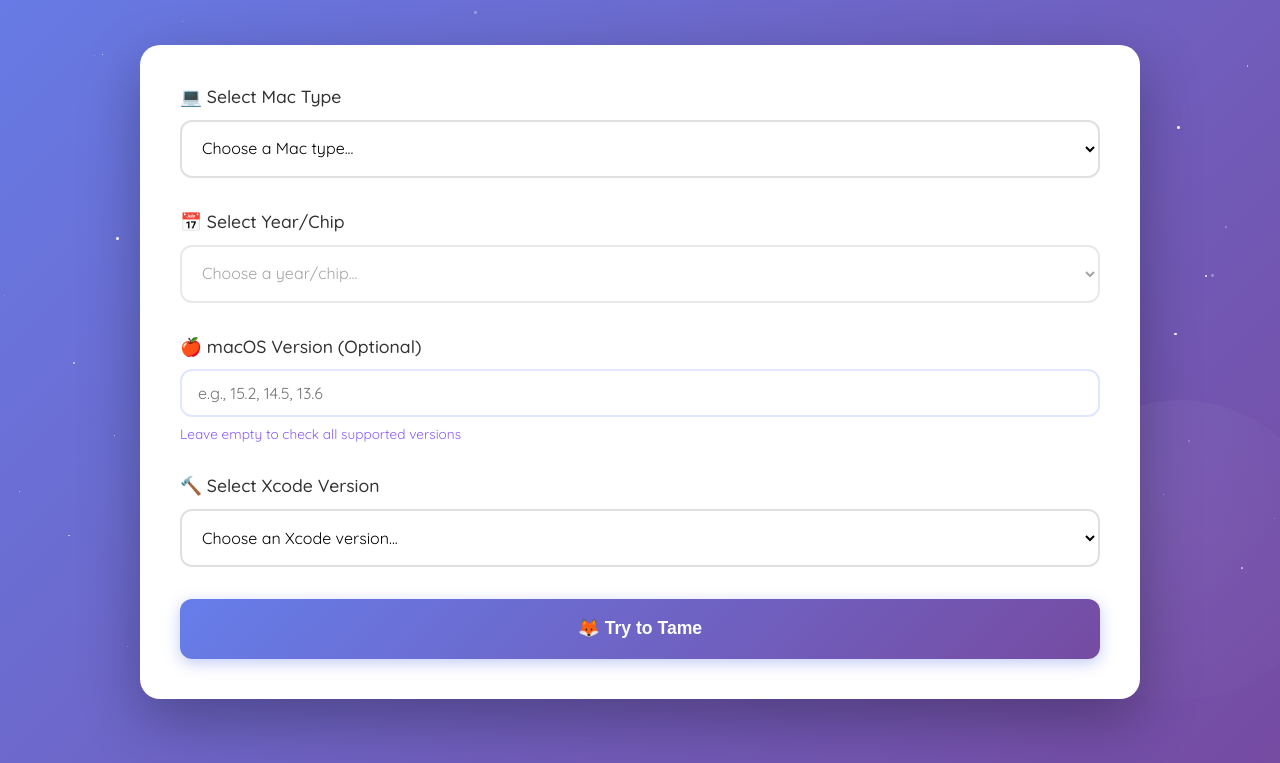
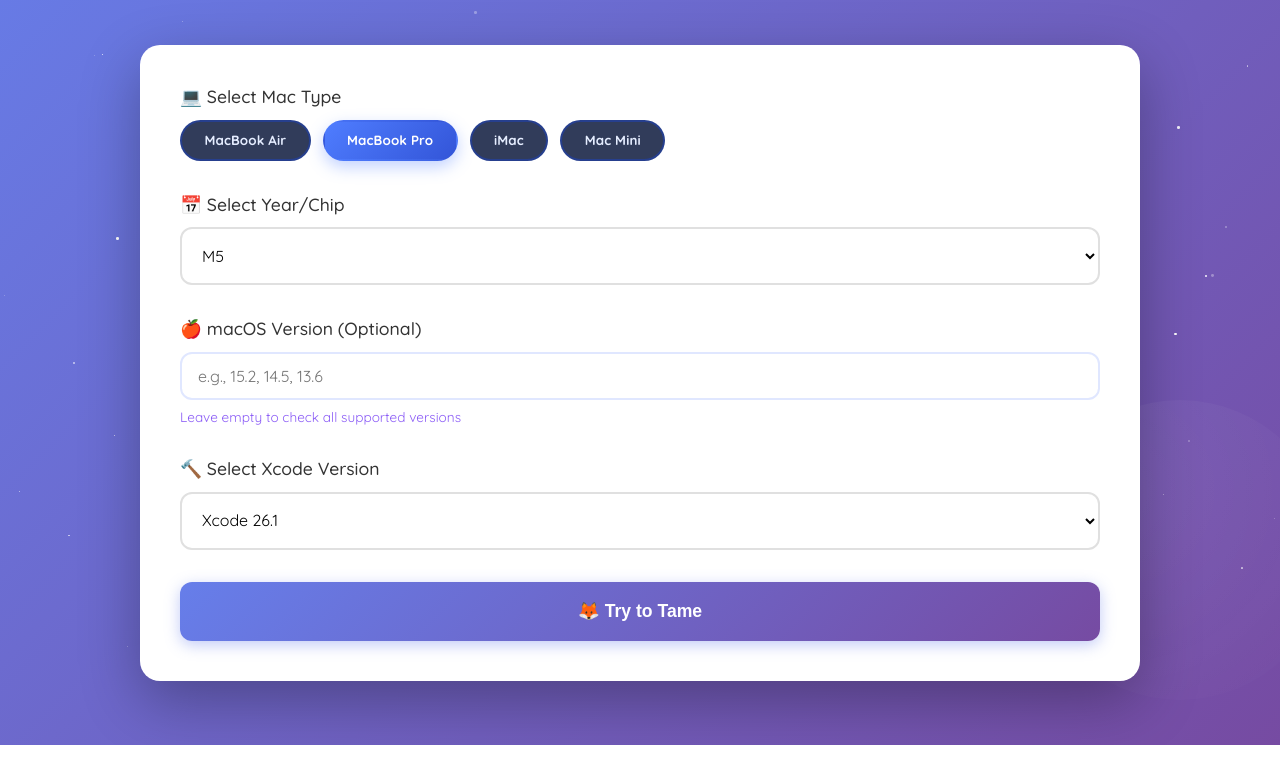
Before and after one commit to PeterPanSwift/MacXcodeMatch, a plain HTML site: page index.html in a window 1280 px wide. Shown: the part 150-913 px from the top of the page. Drawn offline with Linux system fonts and the light colour scheme.

Commit message:
Default to MacBook Pro M5 with Xcode 26.1 selections in UI

```diff
--- a/index.html
+++ b/index.html
@@ -137,6 +137,42 @@
             outline: none;
             border-color: #667eea;
             box-shadow: 0 0 0 3px rgba(102, 126, 234, 0.1);
+        }
+
+        .pill-group {
+            display: flex;
+            gap: 0.75rem;
+            flex-wrap: wrap;
+        }
+
+        .pill-button {
+            border: 2px solid rgba(30, 64, 175, 0.6);
+            background: rgba(13, 27, 62, 0.85);
+            color: #e5edff;
+            padding: 0.65rem 1.4rem;
+            border-radius: 999px;
+            cursor: pointer;
+            font-family: 'Quicksand', sans-serif;
+            font-weight: 600;
+            transition: all 0.2s ease;
+            letter-spacing: 0.01em;
+        }
+
+        .pill-button:hover {
+            border-color: rgba(99, 102, 241, 0.9);
+            color: #ffffff;
+        }
+
+        .pill-button.active {
+            background: linear-gradient(135deg, #4f7dff 0%, #3355d8 100%);
+            color: #ffffff;
+            border-color: transparent;
+            box-shadow: 0 6px 16px rgba(79, 125, 255, 0.35);
+        }
+
+        .pill-button:focus-visible {
+            outline: none;
+            box-shadow: 0 0 0 3px rgba(79, 125, 255, 0.4);
         }
 
         /* Button */
@@ -387,14 +423,17 @@
         <!-- Main card -->
         <div class="card">
             <div class="selection-group">
-                <label for="macTypeSelect">💻 Select Mac Type</label>
-                <select id="macTypeSelect" onchange="updateYearOptions()">
-                    <option value="">Choose a Mac type...</option>
-                    <option value="MacBook Air">MacBook Air</option>
-                    <option value="MacBook Pro">MacBook Pro</option>
-                    <option value="iMac">iMac</option>
-                    <option value="Mac Mini">Mac Mini</option>
-                </select>
+                <label>💻 Select Mac Type</label>
+                <div class="pill-group" id="macTypeGroup">
+                    <button type="button" class="pill-button" data-mac-type="MacBook Air"
+                        onclick="setMacType('MacBook Air')" aria-pressed="false">MacBook Air</button>
+                    <button type="button" class="pill-button" data-mac-type="MacBook Pro"
+                        onclick="setMacType('MacBook Pro')" aria-pressed="false">MacBook Pro</button>
+                    <button type="button" class="pill-button" data-mac-type="iMac" onclick="setMacType('iMac')"
+                        aria-pressed="false">iMac</button>
+                    <button type="button" class="pill-button" data-mac-type="Mac Mini" onclick="setMacType('Mac Mini')"
+                        aria-pressed="false">Mac Mini</button>
+                </div>
             </div>
 
             <div class="selection-group">
@@ -434,6 +473,7 @@
     <script>
         let macOSData = [];
         let xcodeData = [];
+        let selectedMacType = '';
 
         // Mac configurations (newest to oldest)
         const macConfigs = {
@@ -460,19 +500,18 @@
 
         // Update year options based on selected Mac type
         function updateYearOptions() {
-            const macType = document.getElementById('macTypeSelect').value;
             const yearSelect = document.getElementById('macYearSelect');
 
-            // Clear previous options
             yearSelect.innerHTML = '<option value="">Choose a year/chip...</option>';
+            yearSelect.value = '';
 
-            if (!macType) {
+            if (!selectedMacType) {
                 yearSelect.disabled = true;
                 return;
             }
 
-            yearSelect.disabled = false;
-            const years = macConfigs[macType] || [];
+            const years = macConfigs[selectedMacType] || [];
+            yearSelect.disabled = years.length === 0;
 
             years.forEach(year => {
                 const option = document.createElement('option');
@@ -480,6 +519,43 @@
                 option.textContent = year;
                 yearSelect.appendChild(option);
             });
+        }
+
+        function setMacType(macType, options = {}) {
+            const force = options.force === true;
+            const isAlreadySelected = selectedMacType === macType;
+            const shouldClear = isAlreadySelected && !force;
+
+            selectedMacType = shouldClear ? '' : macType;
+
+            const buttons = document.querySelectorAll('#macTypeGroup .pill-button');
+            buttons.forEach(btn => {
+                const isActive = selectedMacType && btn.dataset.macType === selectedMacType;
+                btn.classList.toggle('active', isActive);
+                btn.setAttribute('aria-pressed', isActive ? 'true' : 'false');
+            });
+
+            updateYearOptions();
+
+            const yearSelect = document.getElementById('macYearSelect');
+            if (!force) {
+                yearSelect.value = '';
+            }
+        }
+
+        function applyDefaults() {
+            setMacType('MacBook Pro', { force: true });
+
+            const yearSelect = document.getElementById('macYearSelect');
+            if (!yearSelect.disabled) {
+                yearSelect.value = 'M5';
+            }
+
+            const xcodeSelect = document.getElementById('xcodeSelect');
+            const hasDefaultXcode = Array.from(xcodeSelect.options).some(opt => opt.value === '26.1');
+            if (hasDefaultXcode) {
+                xcodeSelect.value = '26.1';
+            }
         }
 
         // Convert user selection to match JSON format
@@ -506,6 +582,7 @@
                 xcodeData = await xcodeResponse.json();
 
                 populateSelects();
+                applyDefaults();
             } catch (error) {
                 console.error('Failed to load data:', error);
                 alert('Unable to load data. Please ensure JSON files exist.');
@@ -721,7 +798,7 @@
 
         // Check compatibility
         function checkCompatibility() {
-            const macType = document.getElementById('macTypeSelect').value;
+            const macType = selectedMacType;
             const macYear = document.getElementById('macYearSelect').value;
             const xcodeVersion = document.getElementById('xcodeSelect').value;
             const macOSVersionInput = document.getElementById('macOSVersionInput').value.trim();
@@ -1161,6 +1238,7 @@
 
         // Initialize
         createStars();
+        applyDefaults();
         loadData();
     </script>
 </body>
```
